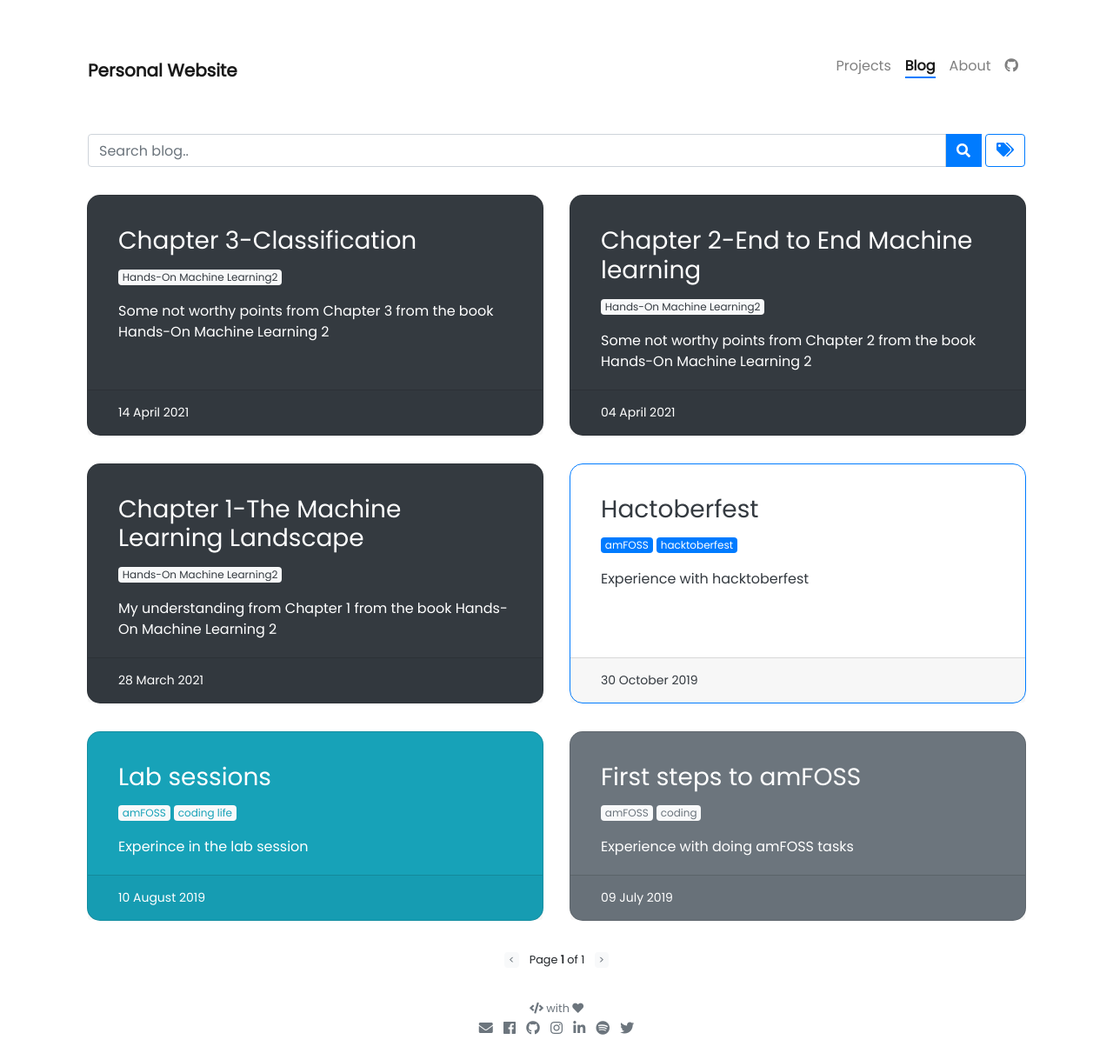
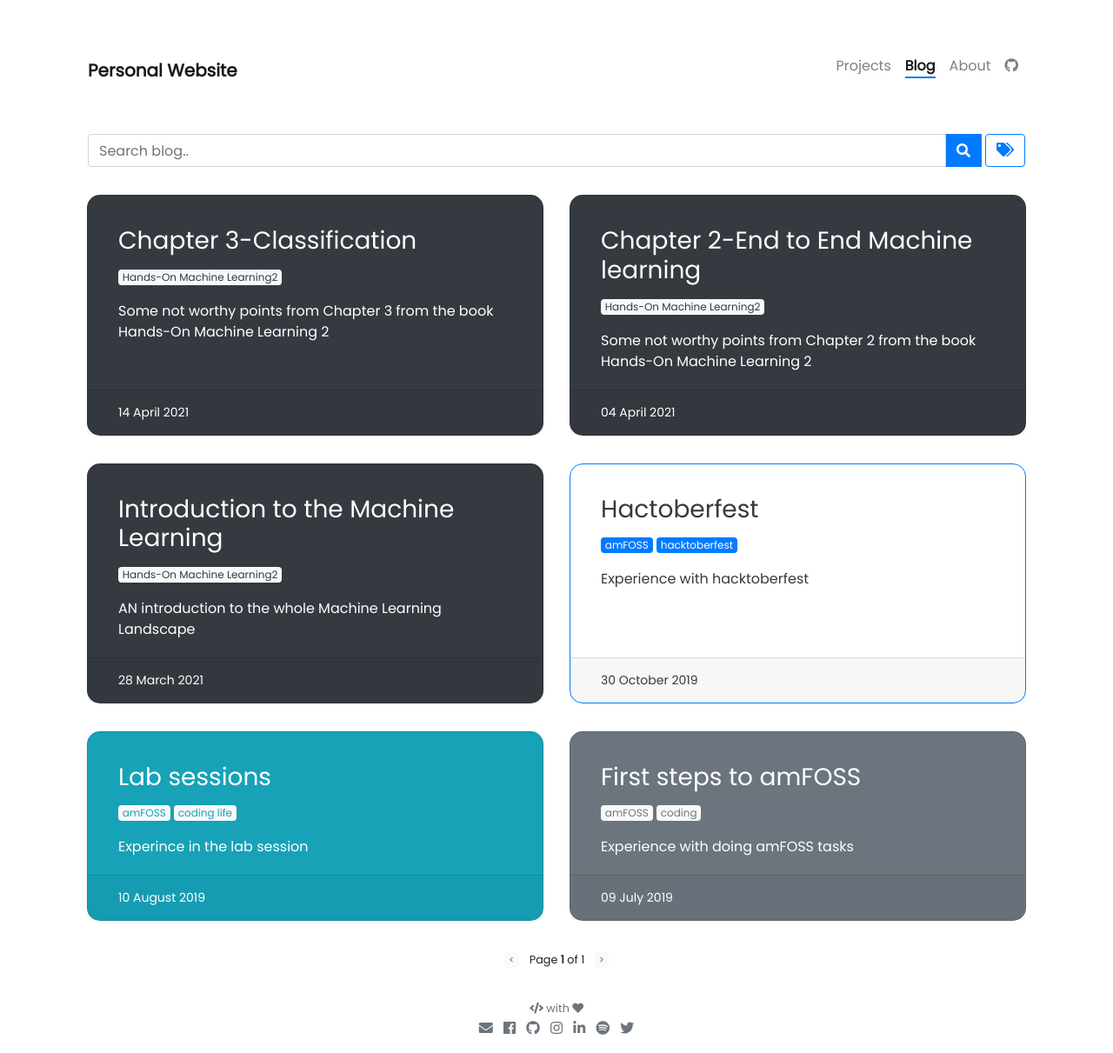
Before and after one commit to SkaarFacee/skaarfacee.github.io, a Jekyll site: the page built from articles/index.html, in a window 1280 px wide. Shown: the whole page at 87% size. Built offline with Jekyll 4.4.1, drawn with Linux system fonts in a browser that asks for light colours; nearby versions of some CDN libraries; the list of posts is cut into pages by our own code; comment, search, counter and statistics services are not loaded.

Commit message:
blog update

```diff
--- a/_posts/2021-03-28-Ch1.md
+++ b/_posts/2021-03-28-Ch1.md
@@ -1,9 +1,9 @@
 ---
-title: Chapter 1-The Machine Learning Landscape
+title: Introduction to the Machine Learning
 tags: [Hands-On Machine Learning2]
 style: fill
 color: dark
-description: My understanding from Chapter 1 from the book Hands-On Machine Learning 2
+description: AN introduction to the whole Machine Learning Landscape
 ---
 
 #### Machine learning is the science if programming computers so that they can learn from data.
```
